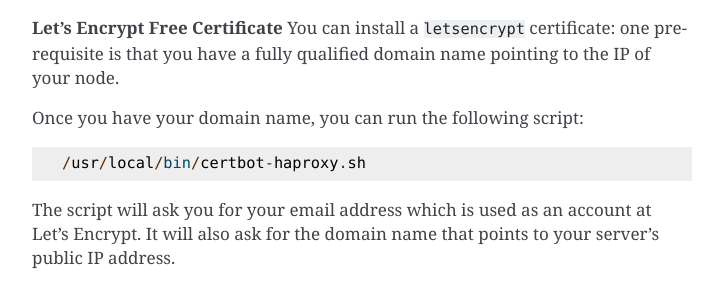
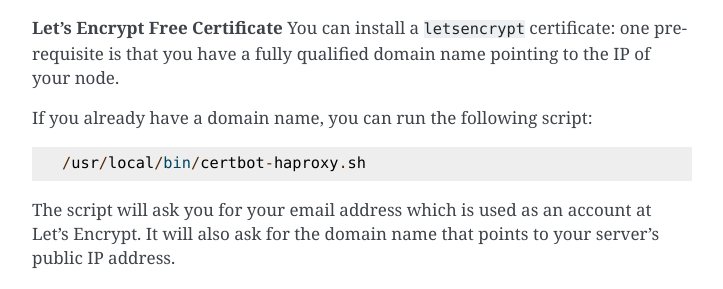
Before and after one commit to nuriel77/iri-playbook, a Sphinx documentation site: the page built from docs/appendix.rst, in a window 1280 px wide and 900 px high, scrolled down 13775 px. Shown: the part 154-443 px from the top of the window, without its empty margins (388-1111 px from the left). Built offline with Sphinx 7.4.7, drawn with Linux system fonts in a browser that asks for light colours.

Commit message:
Update docs

```diff
--- a/docs/appendix.rst
+++ b/docs/appendix.rst
@@ -607,7 +607,7 @@
 
 **Let's Encrypt Free Certificate** You can install a ``letsencrypt`` certificate: one prerequisite is that you have a fully qualified domain name pointing to the IP of your node.
 
-Once you have your domain name, you can run the following script::
+If you already have a domain name, you can run the following script::
 
   /usr/local/bin/certbot-haproxy.sh
 
```
